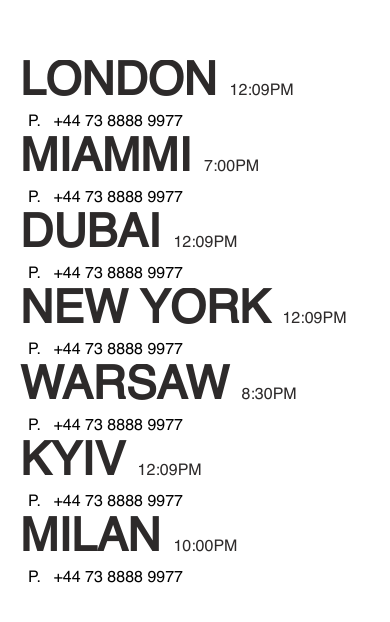
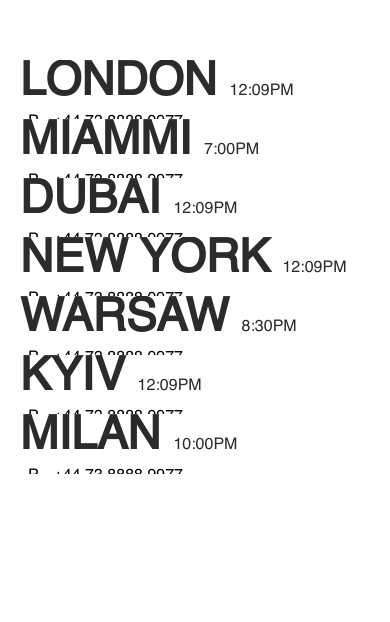
Before and after one commit to negi1322/yodezeen-, a React (Vite) app: page / in a window 390 px wide. Shown: the part 6792-7414 px from the top of the page. Built offline with nearby package versions, Linux system fonts and the light colour scheme.

Commit message:
first commit

```diff
--- a/src/App.css
+++ b/src/App.css
@@ -807,7 +807,7 @@
     font-weight: bold;
     line-height: normal;
     color: #2d2a2a;
-    height: 9vh;
+    height: 7vh;
     overflow: hidden;
     padding: 0px 0px 0px 20px;
   }
--- a/src/App.jsx
+++ b/src/App.jsx
@@ -198,7 +198,7 @@
       {/* Sec -7  */}
       <section className="sec-7">
         <div className="d-flex flex-column">
-          <motion.h3 whileHover={{ height: "100%" }} className="countrey-name">
+          <motion.h3 whileHover={{ height: "100%" }}  className="countrey-name">
             London <span className="fs-6 text-start fw-light">12:09pm</span>
             <div className="d-flex flex-column justify-content-between">
               <p className="text-black fw-light fs-6 m-2">
```
